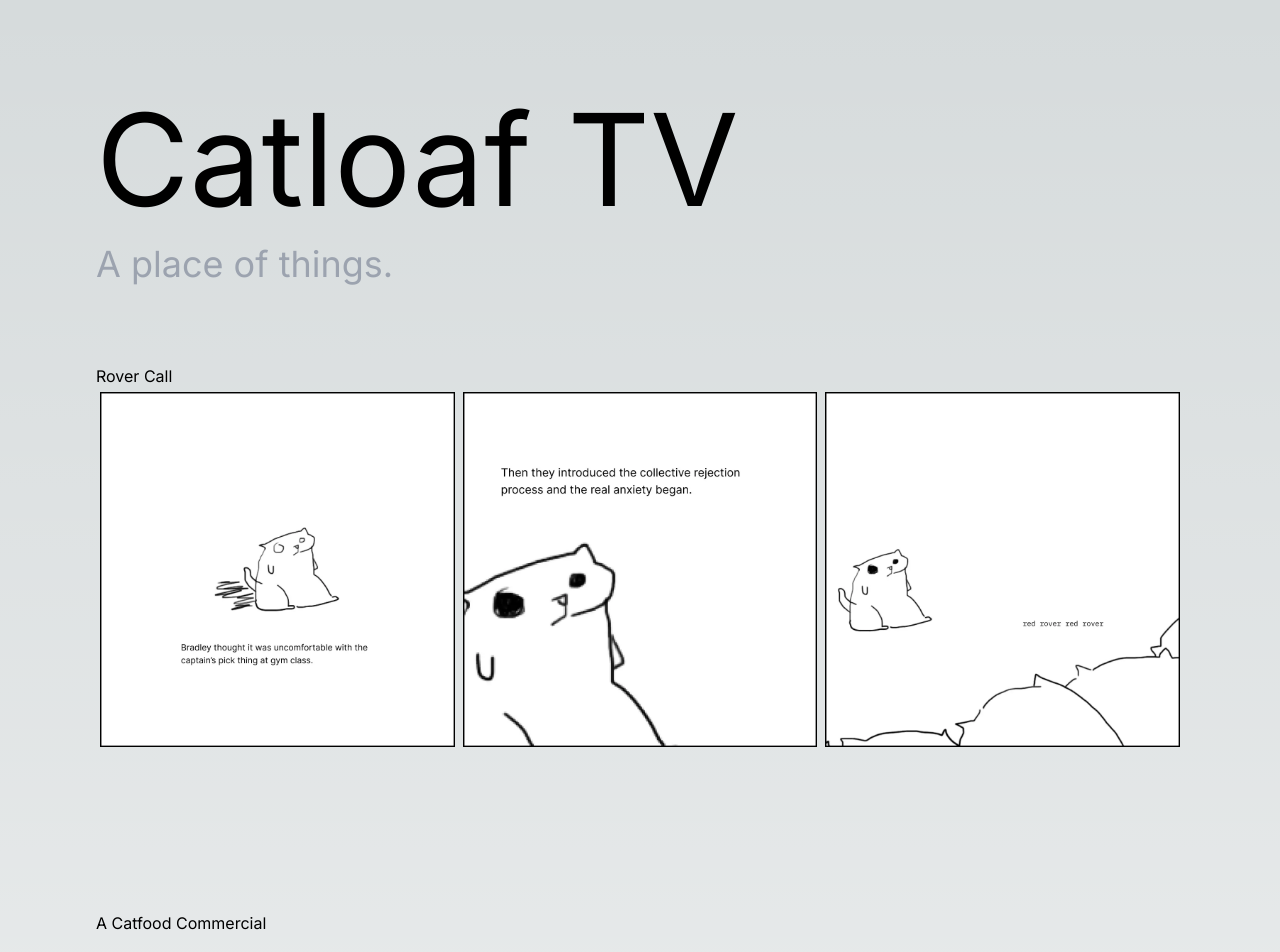
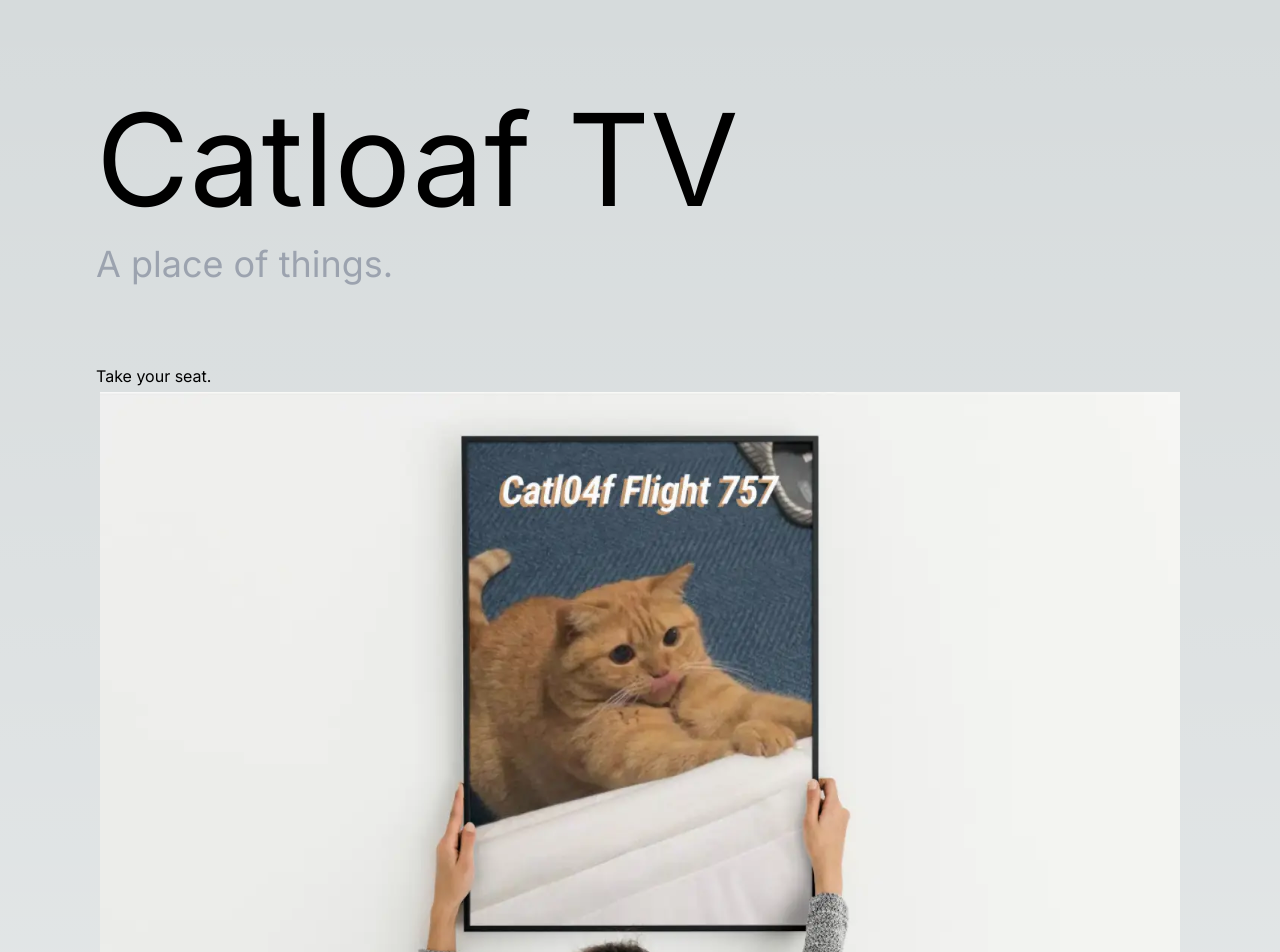
Before and after one commit to john-l-hansen/catloaf, a Next.js app: page / in a window 1280 px wide. Shown: the top 952 px of the page. Built offline with nearby package versions, Linux system fonts and the light colour scheme.

Commit message:
section layout upadate and add catlfight image

```diff
--- a/app/page.tsx
+++ b/app/page.tsx
@@ -11,10 +11,29 @@ export default function Home() {
 
         <div className="container space-y-[10rem] mt-20">
           <div className="section max-w-[71.25rem] mt-5">
-            <div className="section-header">
-              <h2>Rover Call</h2>
+
+          <div className="section max-w-[71.25rem]">
+          <div className="section-header">
+          <h2>Take your seat.</h2>
+        </div>
+        <div className="flex flex-col">
+          <Image
+            className="flex-1 p-1 max-w-full relative"
+            src="/catloaf-flight-757.webp"
+            alt="catl04f Flight 757"
+            width={2000}
+            height={1000}
+            priority
+          />
+        </div>
+          </div>
+
+
+
+
+            <div className="section-header mt-20">
+              <h2>Rover's Call</h2>
             </div>
-
             <div className="flex flex-col md:flex-row">
               <Image
                 className="flex-1 p-1 md:w-1/3 max-w-full relative dark:invert"
@@ -45,7 +64,7 @@ export default function Home() {
 
           <div className="section max-w-[71.25rem]">
             <div className="section-header">
-              <h2>A Catfood Commercial</h2>
+              <h2>A Cat Food Commercial</h2>
             </div>
             <div className="w-full flex justify-center mt-8">
               <iframe
```
Also changed, not shown: public/catloaf-flight-757.webp (added).
